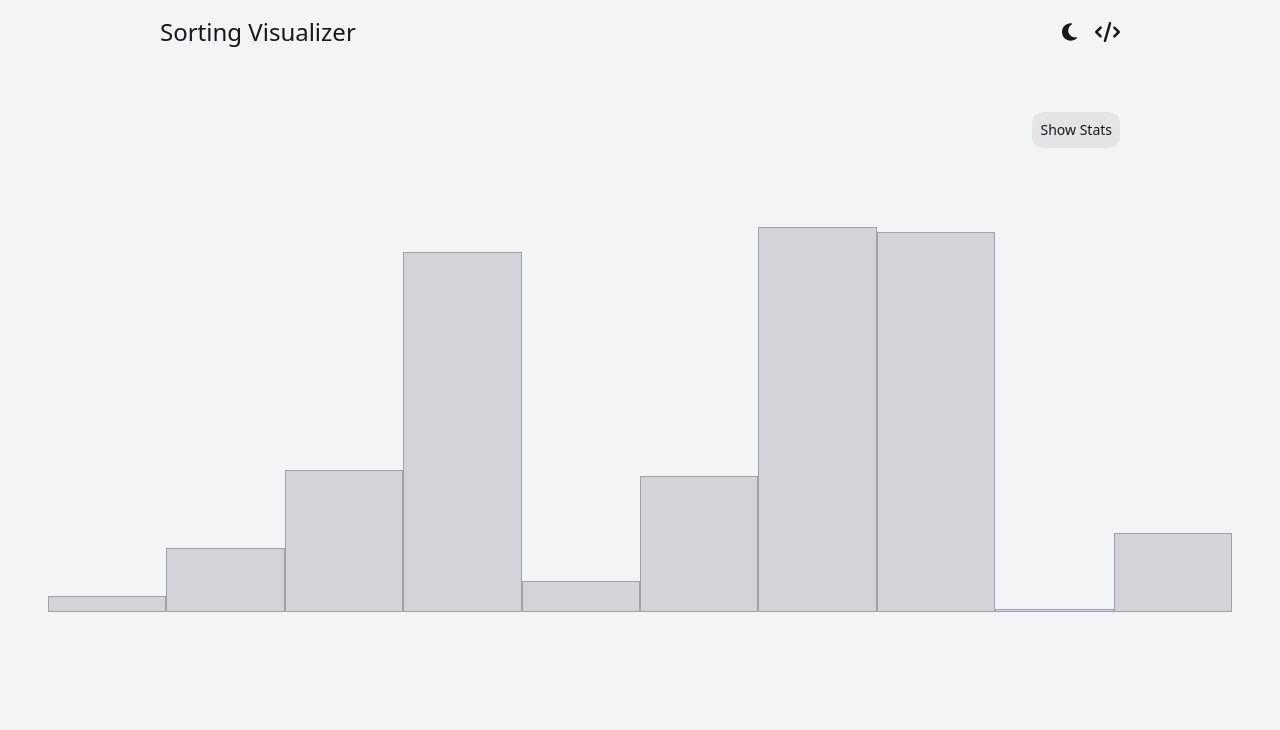
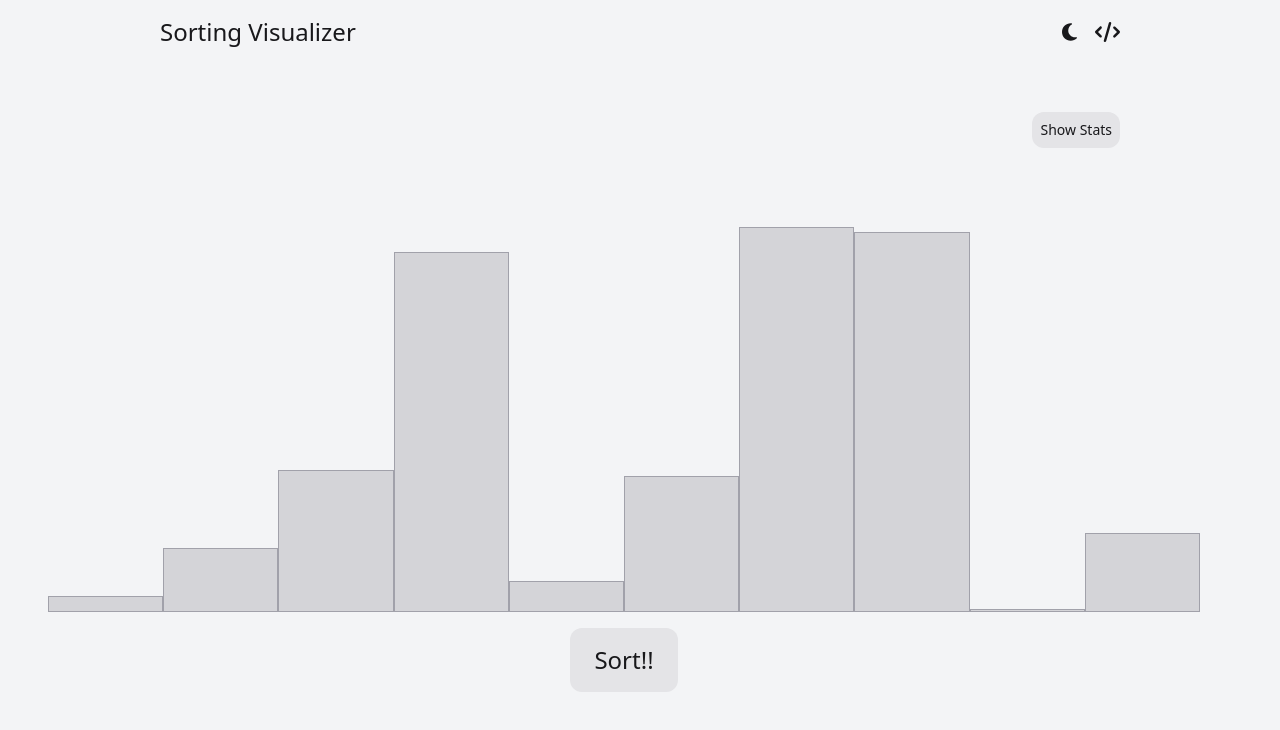
Before and after one commit to SharmaTushar1/SortingVisualizer, a Next.js app: page /home in a window 1280 px wide. Shown: the top 730 px of the page. Built offline with nearby package versions, Linux system fonts and the light colour scheme.

Commit message:
Minor UI changes + add sort button no functionality

```diff
--- a/src/app/home/components/Bars.tsx
+++ b/src/app/home/components/Bars.tsx
@@ -15,12 +15,15 @@ export default function Bars() {
   console.log(array);
 
   return (
-    <div className="flex w-screen absolute left-0 justify-evenly items-end h-[500px] px-12">
+    <div className="flex w-[90vw] absolute -left-2 sm:-left-8 lg:-left-28 justify-evenly items-end h-[500px]">
       {
         array.map((item, index) => (
-          <div key={index} className="dark:bg-zinc-700 bg-zinc-300 max-w-full min-w-[3px] flex-grow-[1] border border-zinc-400 dark:border-zinc-800" style={{height: `${item*2}px`}}></div>
+          <div key={index} className="dark:bg-zinc-700 bg-zinc-300 max-w-full w-[3px] min-w-[2px] flex-grow-[1] border border-zinc-400 dark:border-zinc-800" style={{height: `${item*2}px`}}></div>
         ))
       }
+      <button className="bg-zinc-200 dark:bg-zinc-800 text-2xl py-4 px-6 absolute -bottom-20 border-none rounded-xl ">
+        Sort!!
+      </button>
     </div>
   )
 }
--- a/src/app/home/page.tsx
+++ b/src/app/home/page.tsx
@@ -3,7 +3,7 @@ import ToggleStats from "./components/ToggleStats";
 
 export default function Home() {
   return (
-    <div className="mb-12">
+    <div className="w-full relative">
       <ToggleStats />
       <Bars />
     </div>
```
